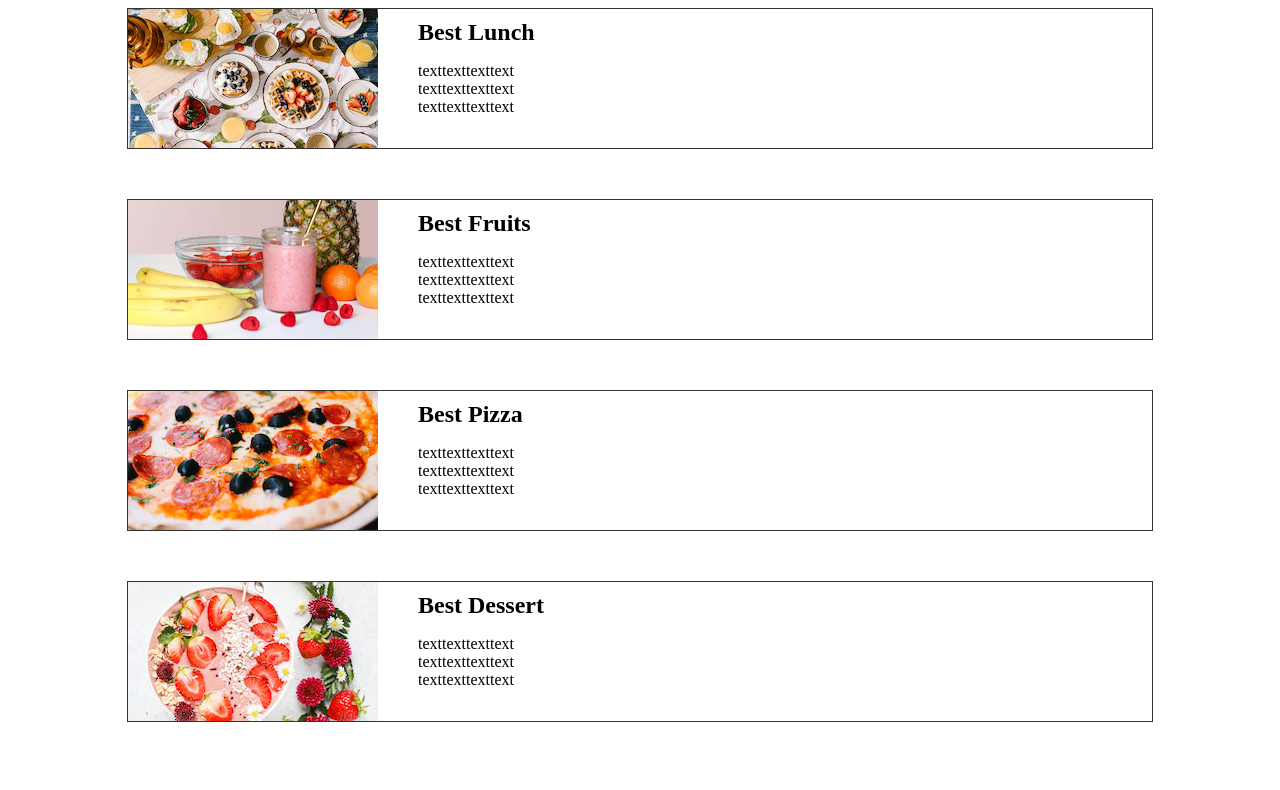
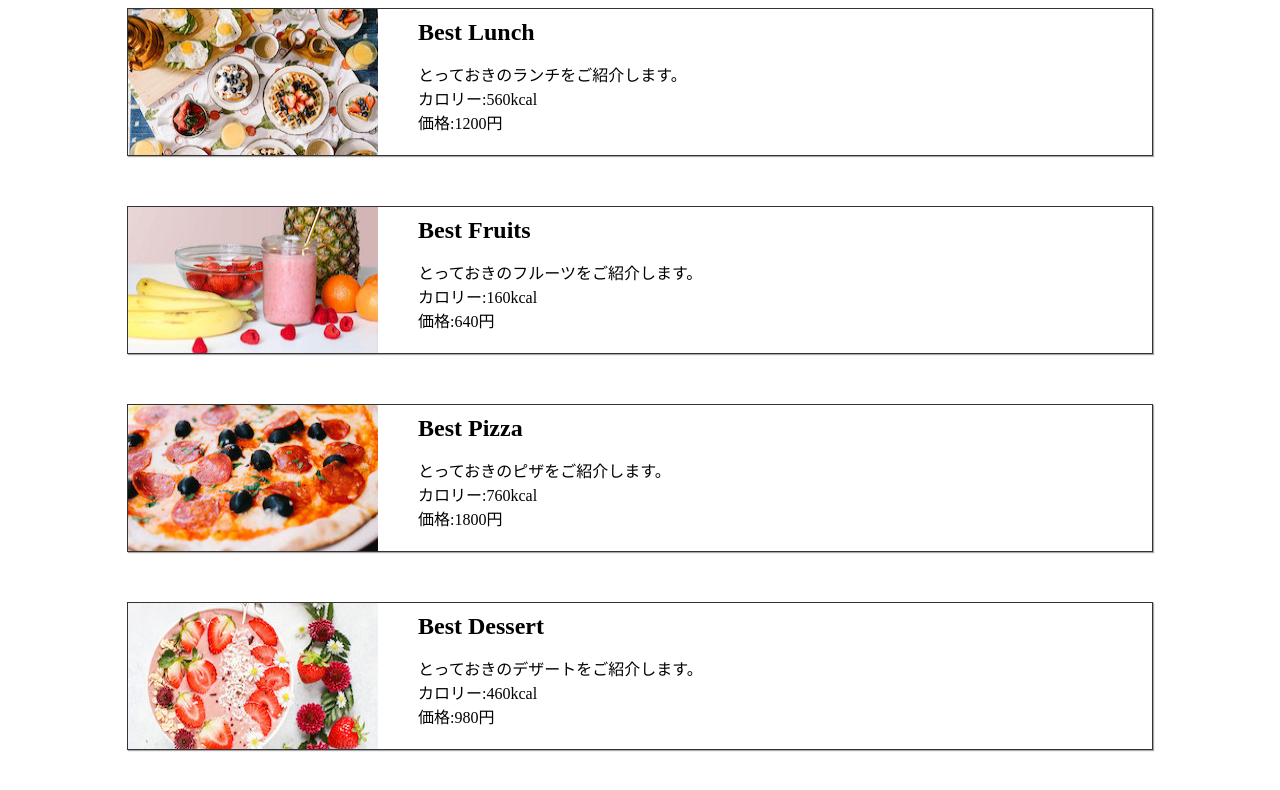
Before and after one commit to haidoro/vew_card, a plain HTML site: page index.html in a window 1280 px wide. Drawn offline with nearby package versions, Linux system fonts and the light colour scheme.

Commit message:
description追加

```diff
--- a/index.html
+++ b/index.html
@@ -9,6 +9,7 @@
 	width:80vw;
 	margin:0 auto 50px;
 	border:1px solid #333;
+	box-shadow: 1px 1px 1px #aaa;
 
 }
 .card__heading{
--- a/main.js
+++ b/main.js
@@ -4,19 +4,39 @@ Vue.component('my-card',{
 <div class="card__heading">
 <h2 class="card__heading">{{item.heading}}</h2>
 <ul class="card__list">
-	<li class="card__list-item">texttexttexttext</li>
-	<li class="card__list-item">texttexttexttext</li>
-	<li class="card__list-item">texttexttexttext</li>
+	<li class="card__list-item">{{item.description}}</li>
+	<li class="card__list-item">カロリー:{{item.cal}}</li>
+	<li class="card__list-item">価格:{{item.price}}</li>
 </ul>
 </div>
 	</section></div>`,
 	data: function () {
 	    return {
 	  	  items: [
-		      { img:'img/food1-sub.jpg',heading:'Best Lunch' },
-		      { img:'img/food2-sub.jpg',heading:'Best Fruits' },
-		      { img:'img/food3-sub.jpg',heading:'Best Pizza' },
-		      { img:'img/food4-sub.jpg',heading:'Best Dessert' },
+		      { img:'img/food1-sub.jpg',
+		      	heading:'Best Lunch',
+		      	description:'とっておきのランチをご紹介します。',
+		      	cal:'560kcal',
+		      	price:'1200円'
+		      	 },
+		      { img:'img/food2-sub.jpg',
+		      	heading:'Best Fruits',
+		      	description:'とっておきのフルーツをご紹介します。',
+		      	cal:'160kcal',
+		      	price:'640円'
+		      	 },
+		      { img:'img/food3-sub.jpg',
+		      	heading:'Best Pizza',
+		      	description:'とっておきのピザをご紹介します。',
+		      	cal:'760kcal',
+		      	price:'1800円'
+		      	 },
+		      { img:'img/food4-sub.jpg',
+		      	heading:'Best Dessert',
+		      	description:'とっておきのデザートをご紹介します。',
+		      	cal:'460kcal',
+		      	price:'980円'
+		      	 },
     		]
   		}
 
```
